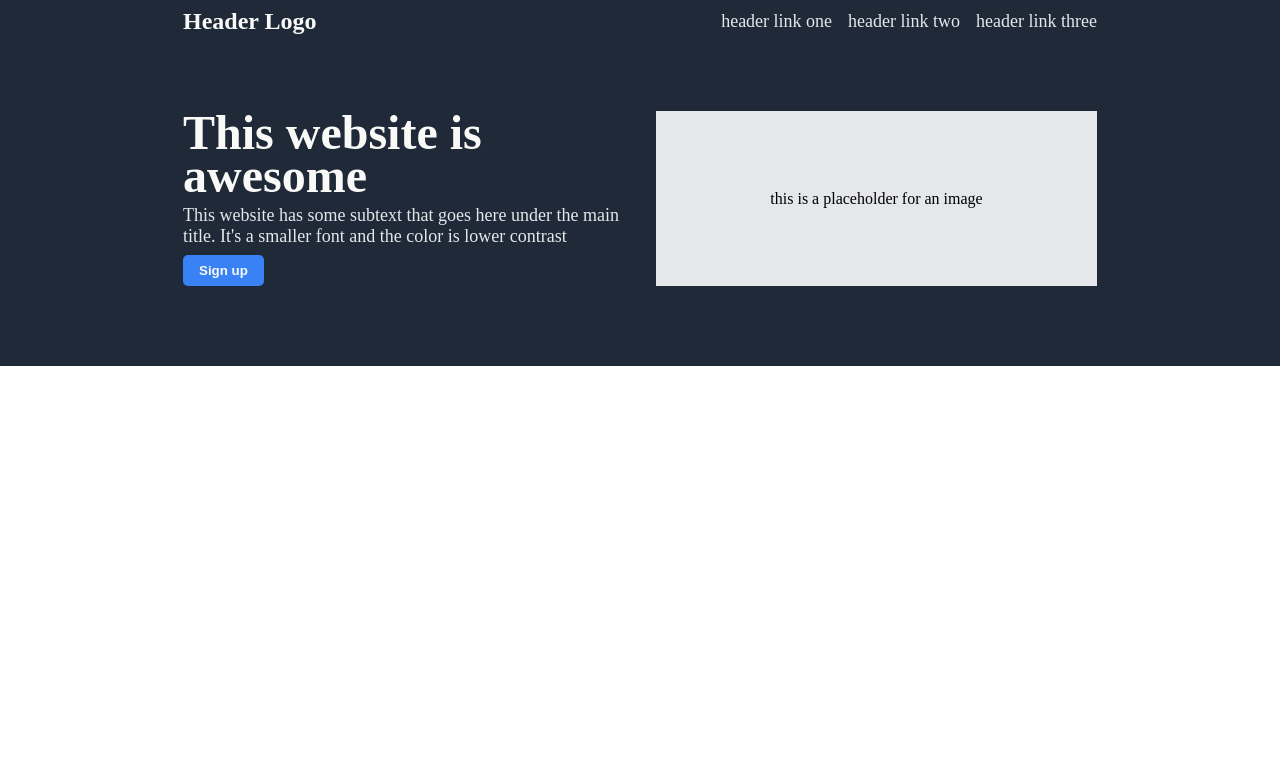
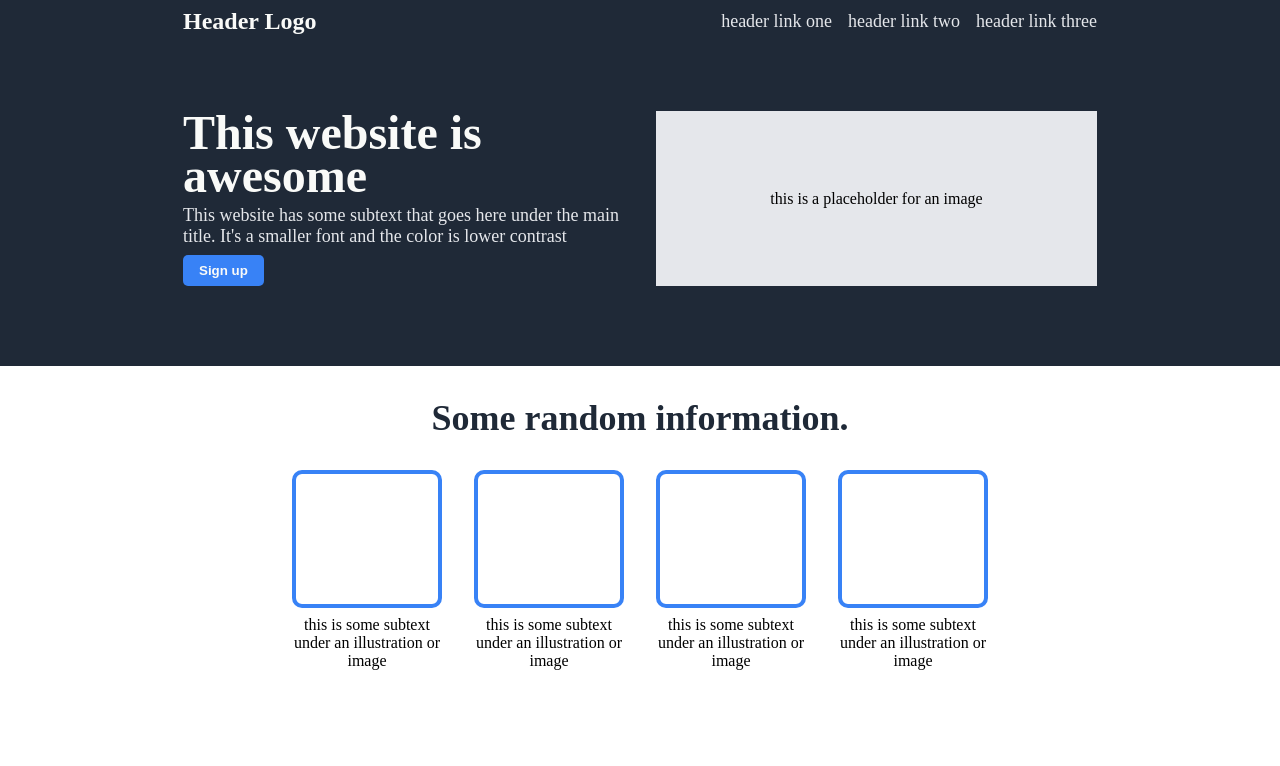
Before and after one commit to Steadfast237/Landing_Page, a plain HTML site: page index.html in a window 1280 px wide. Drawn offline with Linux system fonts and the light colour scheme.

Commit message:
Add information section

```diff
--- a/css/styles.css
+++ b/css/styles.css
@@ -7,8 +7,6 @@
 
 /* type selector */
 header {
-  padding: 0 183px;
-  height: 366px;
   background-color: #1f2937;
 }
 
@@ -39,32 +37,44 @@ button {
   font-size: 24px;
 }
 
-.hero_content {
-  gap: 32px;
-}
-
 .hero_main_text {
   font-size: 48px;
   line-height: 0.9;
 }
 
 .hero_image {
-  justify-content: center;
   background-color: #e5e7eb;
 }
 
-/* id selector */
-/* grouping selector */
-nav,
-ul,
-.hero_content,
-.hero_image {
-  display: flex;
+.info {
+  text-align: center;
 }
 
-nav,
-.hero_image {
-  align-items: center;
+.info-header {
+  font-size: 36px;
+  font-weight: 900;
+  color: #1f2937;
+  margin: 31px 0;
+}
+
+.image {
+  flex-direction: column;
+  width: 150px;
+  height: 200px;
+  gap: 8px;
+}
+
+.image div {
+  flex-grow: 1;
+  border: 4px solid #3882f6;
+  border-radius: 10px;
+}
+
+/* grouping selector */
+header,
+.info {
+  padding: 0 183px;
+  height: 366px;
 }
 
 button,
@@ -80,12 +90,35 @@ a,
   color: #e5e7eb;
 }
 
+nav,
+ul,
+.hero_content,
+.hero_image,
+.collection,
+.image {
+  display: flex;
+}
+
+nav,
+.hero_image {
+  align-items: center;
+}
+
 .hero_main_text,
 .hero_secondary_text {
   margin-bottom: 8px;
 }
 
-/* chaining selector */
+.hero_content,
+.collection {
+  gap: 32px;
+}
+
+.hero_image,
+.collection {
+  justify-content: center;
+}
+
 /* descendant combinator */
 .hero_content div {
   flex-basis: 0;
--- a/index.html
+++ b/index.html
@@ -34,5 +34,28 @@
         </div>
       </div>
     </header>
+
+    <section class="info">
+      <h2 class="info-header">Some random information.</h2>
+
+      <div class="collection">
+        <div class="image">
+          <div></div>
+          <p>this is some subtext under an illustration or image</p>
+        </div>
+        <div class="image">
+          <div></div>
+          <p>this is some subtext under an illustration or image</p>
+        </div>
+        <div class="image">
+          <div></div>
+          <p>this is some subtext under an illustration or image</p>
+        </div>
+        <div class="image">
+          <div></div>
+          <p>this is some subtext under an illustration or image</p>
+        </div>
+      </div>
+    </section>
   </body>
 </html>
```
